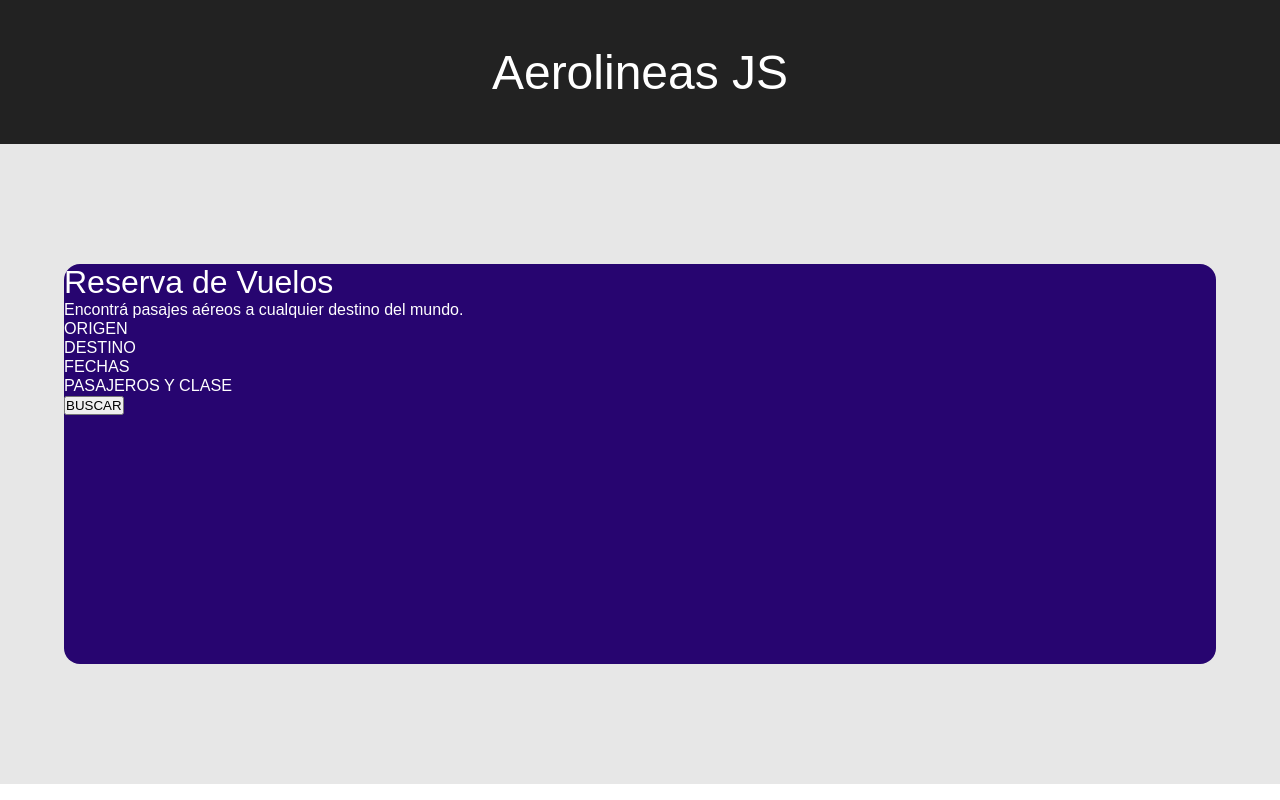
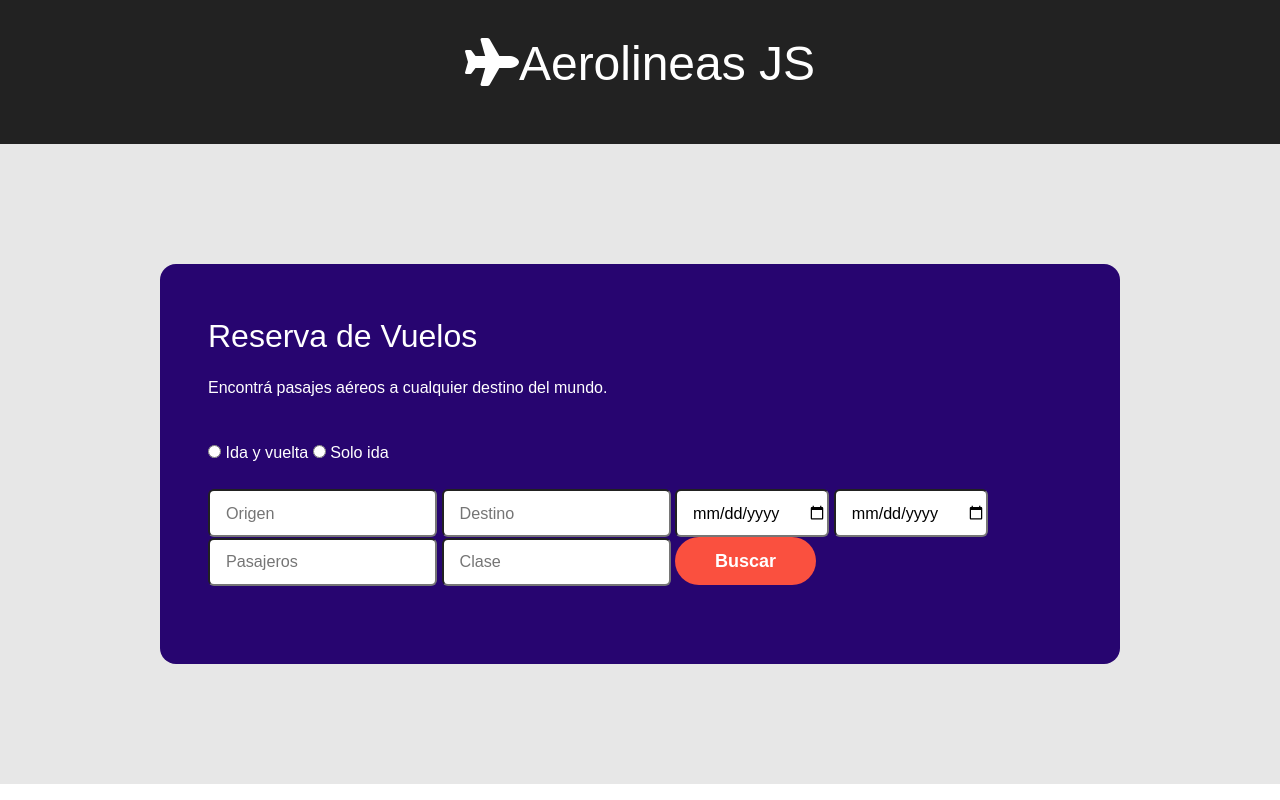
Before and after one commit to federicoilluminato/CursoJs, a plain HTML site: page index.html in a window 1280 px wide. Drawn offline with nearby package versions, Linux system fonts and the light colour scheme.

Commit message:
adelante la interfaz del buscador

```diff
--- a/index.html
+++ b/index.html
@@ -5,13 +5,20 @@
     <meta name="viewport" content="width=device-width, initial-scale=1.0">
     <title>Aerolineas JS</title>
     <script src="script.js"></script>
+
+
+    <link href="https://cdn.jsdelivr.net/npm/bootstrap@5.0.0-beta1/dist/css/bootstrap.min.css" rel="stylesheet" integrity="sha384-giJF6kkoqNQ00vy+HMDP7azOuL0xtbfIcaT9wjKHr8RbDVddVHyTfAAsrekwKmP1" crossorigin="anonymous">
+    <script src="https://cdn.jsdelivr.net/npm/bootstrap@5.0.0-beta1/dist/js/bootstrap.bundle.min.js" integrity="sha384-ygbV9kiqUc6oa4msXn9868pTtWMgiQaeYH7/t7LECLbyPA2x65Kgf80OJFdroafW" crossorigin="anonymous"></script>
+
+
     <link rel="stylesheet" href="style.css">
     <script src="https://kit.fontawesome.com/ac73fb6b39.js" crossorigin="anonymous"></script>
+
 </head>
 <body>
 
     <nav class="navbar">
-        <p>Aerolineas JS</p>
+        <p><i class="fas fa-plane"></i>Aerolineas JS</p>
     </nav>
 
 <section>
@@ -26,13 +33,32 @@
 
             <div>
 
-                <p>ORIGEN</p>
-                <P>DESTINO</P>
-                <P>FECHAS</P>
-                <P>PASAJEROS Y CLASE</P>
-                <button>BUSCAR</button>
+                <br>
+                <input type="radio"  id="Ida y vuelta" value="Ida y vuelta">
+                <label for="Ida y vuelta">Ida y vuelta</label>
+
+                <input type="radio" id="Solo ida" value="Solo ida">
+                <label for="Solo ida">Solo ida</label>
+
+                <br>
+                <br>
 
 
+                    <div class="input-form">
+                        <div class="input-form-container">
+
+
+                <input type="text" placeholder="Origen">
+                <input type="text" placeholder="Destino">
+
+                <input type="date" placeholder="Ida">
+
+                <input type="date" placeholder="Vuelta">
+                <input type="number" placeholder="Pasajeros">
+                <input type="text" placeholder="Clase">
+                <input type="submit" value="Buscar" class="btn-buscar"></button>
+                        </div>
+                    </div>
 
 
             </div>
--- a/style.css
+++ b/style.css
@@ -42,14 +42,16 @@ body {
     display: flex;
     justify-content: center;
     align-items: center;
+
 }
 
 .main__vuelos {
     background-color: var(--violeta);
     height: 25rem;
-    width: 90%;
+    width: 75%;
     color: var(--blanco);
     border-radius: 1rem;
+    padding: 3rem;
 
 
 }
@@ -61,3 +63,39 @@ body {
 .main__vuelos__subtitle{
     font-size: 1rem;
 }
+
+
+.input-form {
+    width: 100%;
+
+}
+
+.input-form input {
+    border-radius: 6px;
+    font-weight: 500;
+    height: 48px;
+
+}
+
+input.btn-buscar{
+    height: 48px;
+    padding: 0 40px;
+    line-height: 48px;
+    font-weight: 700;
+    background-color: #FA503f;
+    border-radius: 24px;
+    font-size: 18px;
+    color: white;
+    border: none;
+
+}
+button, input, optgroup, select, textarea {
+
+    font-weight: 500;
+    padding-left: 1rem;
+}
+
+.input-form-container{
+
+
+}
```
Also changed, not shown: 1 other file.
